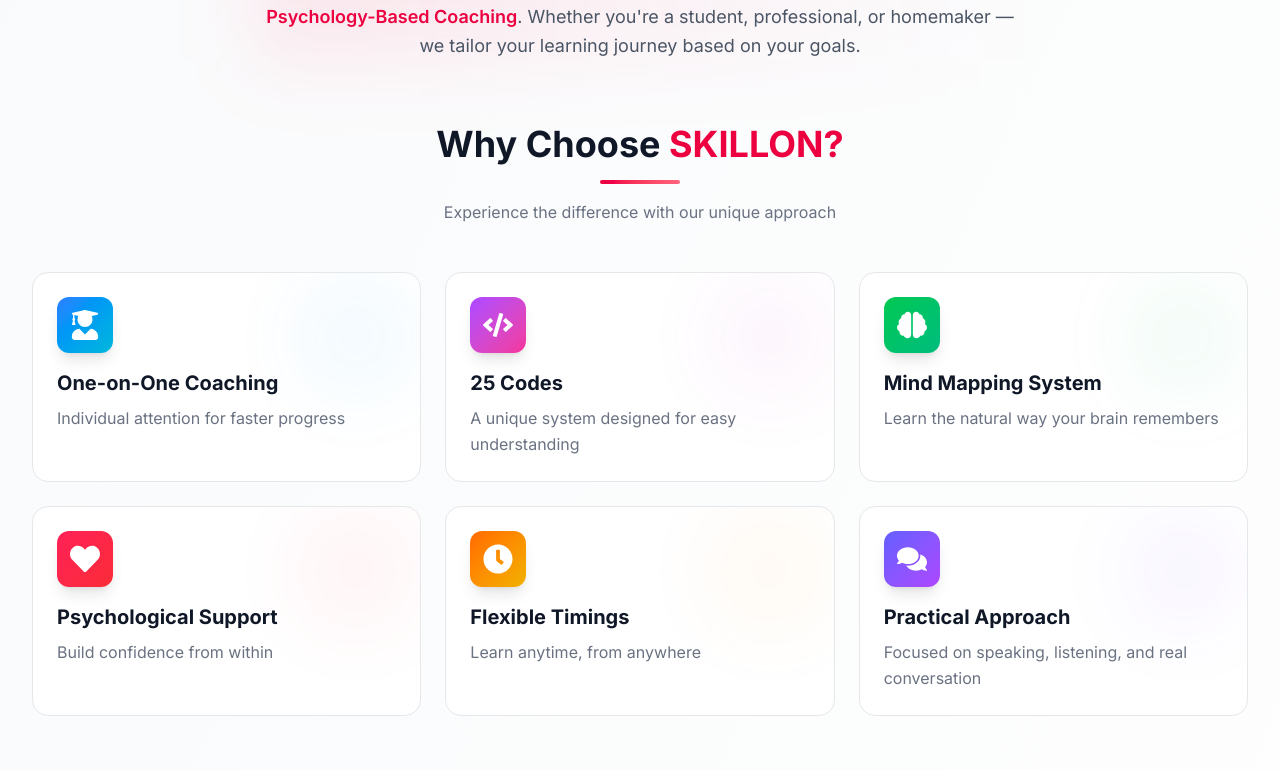
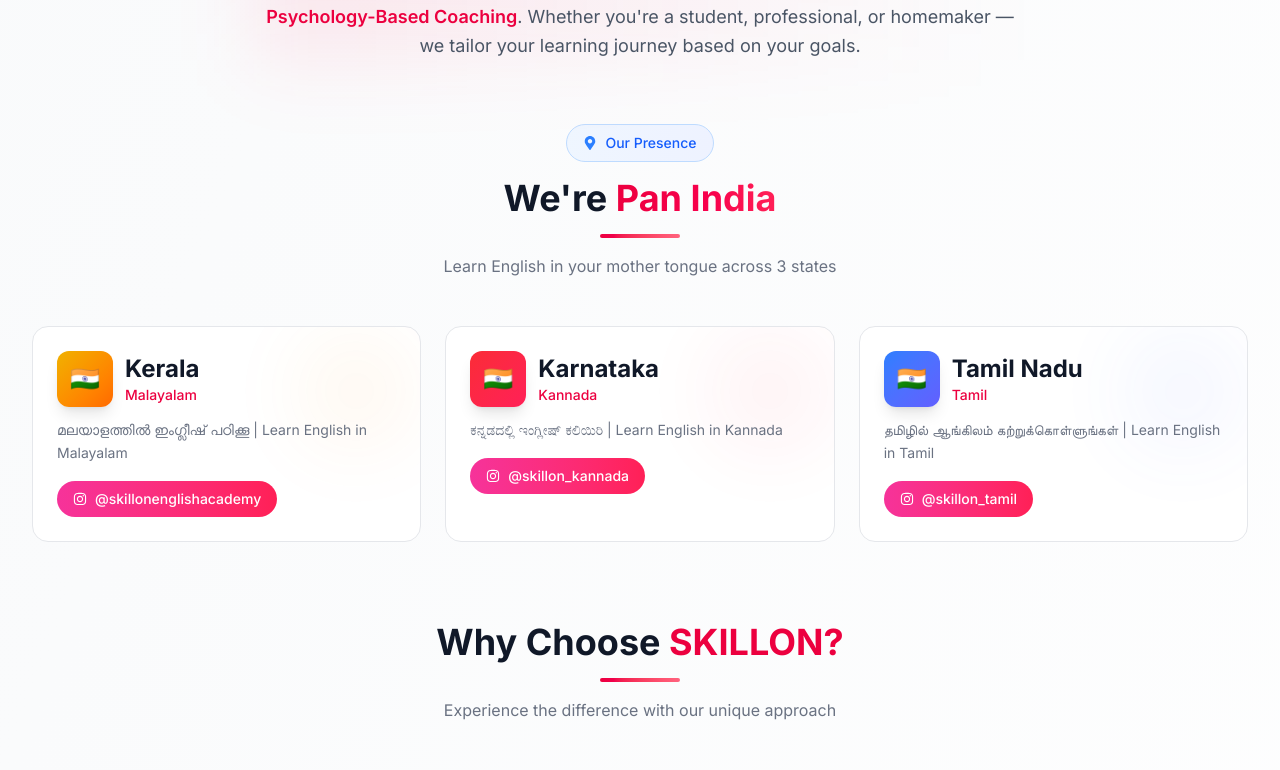
Before and after one commit to sadikalike/Skillonenglishacademy, a Next.js app: page / in a window 1280 px wide. Shown: the part 1240-2010 px from the top of the page. Built offline with nearby package versions, Linux system fonts and the light colour scheme.

Commit message:
first commitabcvLYrrdrYLLLLkksarikk

```diff
--- a/app/components/About.tsx
+++ b/app/components/About.tsx
@@ -5,7 +5,7 @@
   FaChalkboardTeacher, FaUserGraduate, FaClock, FaBrain,
   FaCode, FaComments, FaUsers, FaHeart, FaCheckCircle,
   FaArrowRight, FaGraduationCap, FaLanguage, FaMicrophone,
-  FaChartLine, FaTrophy, FaRocket
+  FaChartLine, FaTrophy, FaRocket, FaInstagram, FaMapMarkerAlt
 } from "react-icons/fa";
 
 export default function About() {
@@ -79,6 +79,37 @@
     { name: "Interview & Presentation Training", icon: <FaChartLine />, color: "from-indigo-500 to-purple-500" }
   ];
 
+  // States Data
+  const states = [
+    {
+      name: "Kerala",
+      language: "Malayalam",
+      flag: "🇮🇳",
+      color: "from-yellow-500 to-orange-500",
+      instagram: "https://www.instagram.com/skillonenglishacademy",
+      instagramHandle: "@skillonenglishacademy",
+      description: "മലയാളത്തിൽ ഇംഗ്ലീഷ് പഠിക്കൂ | Learn English in Malayalam"
+    },
+    {
+      name: "Karnataka",
+      language: "Kannada",
+      flag: "🇮🇳",
+      color: "from-red-500 to-rose-500",
+      instagram: "https://www.instagram.com/skillon_kannada",
+      instagramHandle: "@skillon_kannada",
+      description: "ಕನ್ನಡದಲ್ಲಿ ಇಂಗ್ಲೀಷ್ ಕಲಿಯಿರಿ | Learn English in Kannada"
+    },
+    {
+      name: "Tamil Nadu",
+      language: "Tamil",
+      flag: "🇮🇳",
+      color: "from-blue-500 to-indigo-500",
+      instagram: "https://www.instagram.com/skillon_tamil",
+      instagramHandle: "@skillon_tamil",
+      description: "தமிழில் ஆங்கிலம் கற்றுக்கொள்ளுங்கள் | Learn English in Tamil"
+    }
+  ];
+
   const fadeInUp = {
     hidden: { opacity: 0, y: 30 },
     visible: { opacity: 1, y: 0, transition: { duration: 0.6 } }
@@ -126,6 +157,70 @@
               Whether you're a student, professional, or homemaker — we tailor your learning journey based on your goals.
             </p>
           </div>
+        </motion.div>
+
+        {/* States Section - Before Why Choose SKILLON */}
+        <motion.div
+          initial="hidden"
+          whileInView="visible"
+          viewport={{ once: true, amount: 0.2 }}
+          variants={fadeInUp}
+          className="mb-20"
+        >
+          <div className="text-center mb-12">
+            <div className="inline-flex items-center gap-2 bg-gradient-to-r from-blue-50 to-indigo-50 px-4 py-2 rounded-full mb-4 border border-blue-200">
+              <FaMapMarkerAlt className="text-blue-500 text-sm" />
+              <span className="text-blue-600 text-sm font-medium">Our Presence</span>
+            </div>
+            <h2 className="text-3xl md:text-4xl font-bold text-gray-900 mb-4">
+              We're <span className="bg-gradient-to-r from-rose-600 to-rose-500 bg-clip-text text-transparent">Pan India</span>
+            </h2>
+            <div className="w-20 h-1 bg-gradient-to-r from-rose-600 to-rose-400 mx-auto rounded-full"></div>
+            <p className="text-gray-500 mt-4">Learn English in your mother tongue across 3 states</p>
+          </div>
+
+          <motion.div
+            variants={staggerContainer}
+            initial="hidden"
+            whileInView="visible"
+            viewport={{ once: true, amount: 0.2 }}
+            className="grid md:grid-cols-3 gap-6"
+          >
+            {states.map((state, index) => (
+              <motion.div
+                key={index}
+                variants={fadeInUp}
+                whileHover={{ y: -8, scale: 1.02 }}
+                className="group relative p-6 bg-white rounded-2xl border border-gray-200 hover:border-rose-300 hover:shadow-2xl transition-all duration-300 overflow-hidden"
+              >
+                <div className={`absolute top-0 right-0 w-32 h-32 bg-gradient-to-br ${state.color} opacity-5 rounded-full blur-2xl`}></div>
+                <div className="relative z-10">
+                  <div className="flex items-center gap-3 mb-3">
+                    <div className={`w-14 h-14 bg-gradient-to-br ${state.color} rounded-xl flex items-center justify-center text-white text-2xl shadow-lg`}>
+                      {state.flag}
+                    </div>
+                    <div>
+                      <h3 className="text-2xl font-bold text-gray-900">{state.name}</h3>
+                      <p className="text-sm text-rose-600 font-medium">{state.language}</p>
+                    </div>
+                  </div>
+                  <p className="text-gray-500 text-sm leading-relaxed mb-4">
+                    {state.description}
+                  </p>
+                  <motion.a
+                    href={state.instagram}
+                    target="_blank"
+                    rel="noopener noreferrer"
+                    whileHover={{ scale: 1.05 }}
+                    className="inline-flex items-center gap-2 px-4 py-2 bg-gradient-to-r from-pink-500 to-rose-500 text-white rounded-full text-sm font-medium hover:shadow-lg transition-all duration-300"
+                  >
+                    <FaInstagram className="text-sm" />
+                    {state.instagramHandle}
+                  </motion.a>
+                </div>
+              </motion.div>
+            ))}
+          </motion.div>
         </motion.div>
 
         {/* Why Choose SKILLON Section */}
--- a/app/components/testimonials.tsx
+++ b/app/components/testimonials.tsx
@@ -1,7 +1,8 @@
 "use client";
 
 import { useState } from "react";
-import { FaQuoteLeft, FaStar, FaChevronDown, FaChevronUp, FaGoogle, FaBusinessTime } from "react-icons/fa";
+import { motion } from "framer-motion";
+import { FaQuoteLeft, FaStar, FaChevronDown, FaChevronUp, FaGoogle, FaExternalLinkAlt } from "react-icons/fa";
 
 export default function Testimonials() {
   const [openFaq, setOpenFaq] = useState<number | null>(null);
@@ -14,7 +15,6 @@
       text: "Excellent teaching methodology! The mind-mapping technique really helped me grasp English grammar quickly. My confidence has improved significantly.",
       rating: 5,
       date: "2 weeks ago",
-      source: "Google"
     },
     {
       name: "Priya S.",
@@ -22,7 +22,6 @@
       text: "The 25 fluency tips are amazing! I never thought learning English could be this easy. The instructors are very supportive and patient.",
       rating: 5,
       date: "1 month ago",
-      source: "Google"
     },
     {
       name: "Amit V.",
@@ -30,7 +29,6 @@
       text: "Best decision I made for my English learning journey. The practical approach and real-life conversations helped me speak fluently in meetings.",
       rating: 5,
       date: "3 weeks ago",
-      source: "Google"
     },
     {
       name: "Sneha M.",
@@ -38,7 +36,6 @@
       text: "Very flexible timings and personalized attention. I can now speak English confidently with my children's teachers and at social gatherings.",
       rating: 5,
       date: "2 months ago",
-      source: "Google"
     },
     {
       name: "Vikram G.",
@@ -46,7 +43,6 @@
       text: "The crash course was exactly what I needed for my interview preparation. Within 4 weeks, I saw remarkable improvement in my speaking skills.",
       rating: 5,
       date: "1 week ago",
-      source: "Google"
     },
     {
       name: "Kavita R.",
@@ -54,7 +50,6 @@
       text: "Outstanding support from personal tutors. The psychological techniques helped me overcome my fear of speaking English. Highly recommended!",
       rating: 5,
       date: "3 months ago",
-      source: "Google"
     }
   ];
 
@@ -89,59 +84,113 @@
     setOpenFaq(openFaq === index ? null : index);
   };
 
+  const fadeInUp = {
+    hidden: { opacity: 0, y: 30 },
+    visible: { opacity: 1, y: 0, transition: { duration: 0.6 } }
+  };
+
+  const staggerContainer = {
+    hidden: { opacity: 0 },
+    visible: {
+      opacity: 1,
+      transition: { staggerChildren: 0.1 }
+    }
+  };
+
+  // ✅ Correct Google Maps Link from your shared URL
+  const googleMapsLink = "https://maps.app.goo.gl/3PybXkj7FSMmuCCH6";
+  const googleReviewLink = "https://search.google.com/local/writereview?placeid=3PybXkj7FSMmuCCH6";
+
   return (
-    <section id="testimonials" className="py-24 bg-gray-50">
+    <section id="testimonials" className="py-24 bg-gradient-to-br from-gray-50 to-white overflow-hidden">
       <div className="max-w-7xl mx-auto px-4 sm:px-6 lg:px-8">
 
         {/* Header */}
-        <div className="text-center max-w-3xl mx-auto mb-16">
-          <div className="inline-flex items-center gap-2 bg-rose-50 px-4 py-2 rounded-full mb-6">
+        <motion.div
+          initial="hidden"
+          whileInView="visible"
+          viewport={{ once: true, amount: 0.3 }}
+          variants={fadeInUp}
+          className="text-center max-w-3xl mx-auto mb-16"
+        >
+          <div className="inline-flex items-center gap-2 bg-gradient-to-r from-rose-50 to-rose-100 px-4 py-2 rounded-full mb-6 border border-rose-200">
             <span className="w-2 h-2 bg-rose-500 rounded-full animate-pulse"></span>
             <span className="text-rose-600 text-sm font-medium">Student Success Stories</span>
           </div>
-          <h1 className="text-4xl md:text-5xl font-bold mb-6">
-            Our <span className="text-rose-600">Successful Students</span>
+          <h1 className="text-4xl md:text-5xl font-bold mb-6 text-gray-900">
+            Our <span className="bg-gradient-to-r from-rose-600 to-rose-500 bg-clip-text text-transparent">Successful Students</span>
           </h1>
           <p className="text-gray-600 text-lg">
             Hear what our students have to say about their journey with SKILLON
           </p>
-        </div>
+        </motion.div>
 
-        {/* Google My Business Link */}
-        <div className="flex justify-center mb-12">
+        {/* Google Business Links */}
+        <motion.div
+          initial="hidden"
+          whileInView="visible"
+          viewport={{ once: true, amount: 0.3 }}
+          variants={fadeInUp}
+          className="flex flex-wrap justify-center gap-4 mb-12"
+        >
           <a
-            href="https://g.co/kgs/your-business-id"
+            href={googleMapsLink}
             target="_blank"
             rel="noopener noreferrer"
-            className="inline-flex items-center gap-3 px-6 py-3 bg-white border border-gray-200 rounded-full shadow-md hover:shadow-lg transition-all duration-300 group"
+            className="inline-flex items-center gap-3 px-6 py-3 bg-white border border-gray-200 rounded-full shadow-md hover:shadow-lg hover:border-rose-300 transition-all duration-300 group"
           >
             <FaGoogle className="text-2xl text-blue-600" />
-            <span className="text-gray-700 font-medium">Review us on</span>
-            <span className="text-blue-600 font-bold">Google</span>
-            <FaBusinessTime className="text-gray-400 group-hover:text-green-500 transition" />
+            <span className="text-gray-700 font-medium">Find us on</span>
+            <span className="text-blue-600 font-bold">Google Maps</span>
+            <FaExternalLinkAlt className="text-gray-400 text-sm group-hover:text-rose-500 transition" />
           </a>
-        </div>
+          <a
+            href={googleMapsLink}
+            target="_blank"
+            rel="noopener noreferrer"
+            className="inline-flex items-center gap-3 px-6 py-3 bg-gradient-to-r from-rose-50 to-rose-100 border border-rose-200 rounded-full shadow-md hover:shadow-lg hover:border-rose-300 transition-all duration-300 group"
+          >
+            <FaStar className="text-yellow-500" />
+            <span className="text-gray-700 font-medium">Write a Review</span>
+            <FaExternalLinkAlt className="text-gray-400 text-sm group-hover:text-rose-500 transition" />
+          </a>
+        </motion.div>
 
         {/* Google Reviews Grid */}
-        <div className="mb-16">
+        <motion.div
+          initial="hidden"
+          whileInView="visible"
+          viewport={{ once: true, amount: 0.2 }}
+          variants={fadeInUp}
+          className="mb-16"
+        >
           <div className="text-center mb-8">
-            <div className="inline-flex items-center gap-2 bg-green-50 px-4 py-2 rounded-full">
+            <div className="inline-flex items-center gap-2 bg-gradient-to-r from-green-50 to-emerald-50 px-4 py-2 rounded-full border border-green-200">
               <FaGoogle className="text-green-600" />
               <span className="text-green-700 text-sm font-medium">Google Reviews</span>
               <div className="flex items-center gap-1 ml-2">
-                <FaStar className="text-yellow-400 text-sm" />
-                <span className="text-green-700 font-bold">5.0</span>
+                {[...Array(5)].map((_, i) => (
+                  <FaStar key={i} className="text-yellow-400 text-sm" />
+                ))}
+                <span className="text-green-700 font-bold ml-1">4.9</span>
               </div>
             </div>
           </div>
 
-          <div className="grid md:grid-cols-2 lg:grid-cols-3 gap-6">
+          <motion.div
+            variants={staggerContainer}
+            initial="hidden"
+            whileInView="visible"
+            viewport={{ once: true, amount: 0.2 }}
+            className="grid md:grid-cols-2 lg:grid-cols-3 gap-6"
+          >
             {googleReviews.map((review, index) => (
-              <div
+              <motion.div
                 key={index}
-                className="bg-white rounded-2xl p-6 shadow-md hover:shadow-xl transition-all duration-300 group border border-gray-100 hover:border-green-200"
+                variants={fadeInUp}
+                whileHover={{ y: -5 }}
+                className="bg-white rounded-2xl p-6 shadow-md hover:shadow-xl transition-all duration-300 group border border-gray-100 hover:border-rose-200"
               >
-                {/* Google Badge */}
                 <div className="flex items-center justify-between mb-3">
                   <div className="flex items-center gap-2">
                     <FaGoogle className="text-blue-500" />
@@ -154,17 +203,14 @@
                   </div>
                 </div>
 
-                {/* Quote Icon */}
                 <FaQuoteLeft className="text-rose-200 text-2xl mb-3 group-hover:text-rose-300 transition" />
 
-                {/* Review Text */}
                 <p className="text-gray-600 text-sm leading-relaxed mb-4">
                   "{review.text}"
                 </p>
 
-                {/* Student Info */}
                 <div className="flex items-center gap-3 pt-3 border-t border-gray-100">
-                  <div className="w-10 h-10 bg-gradient-to-r from-green-500 to-emerald-500 rounded-full flex items-center justify-center text-white text-sm font-bold">
+                  <div className="w-10 h-10 bg-gradient-to-r from-rose-500 to-rose-600 rounded-full flex items-center justify-center text-white text-sm font-bold">
                     {review.name.charAt(0)}
                   </div>
                   <div>
@@ -172,44 +218,50 @@
                     <p className="text-xs text-gray-500">{review.role}</p>
                   </div>
                 </div>
-              </div>
+              </motion.div>
             ))}
-          </div>
+          </motion.div>
 
-          {/* View All Reviews Button */}
           <div className="text-center mt-8">
             <a
-              href="https://g.co/kgs/your-business-id"
+              href={googleMapsLink}
               target="_blank"
               rel="noopener noreferrer"
-              className="inline-flex items-center gap-2 px-6 py-2.5 bg-green-600 text-white rounded-full font-semibold hover:bg-green-700 transition-all duration-300 shadow-md hover:shadow-lg"
+              className="inline-flex items-center gap-2 px-6 py-2.5 bg-gradient-to-r from-rose-600 to-rose-500 text-white rounded-full font-semibold hover:shadow-lg transition-all duration-300"
             >
               <FaGoogle />
               View All Google Reviews
+              <FaExternalLinkAlt className="text-sm" />
             </a>
           </div>
-        </div>
+        </motion.div>
 
         {/* FAQ Section */}
-        <div className="max-w-4xl mx-auto">
+        <motion.div
+          initial="hidden"
+          whileInView="visible"
+          viewport={{ once: true, amount: 0.2 }}
+          variants={fadeInUp}
+          className="max-w-4xl mx-auto"
+        >
           <div className="text-center mb-12">
-            <div className="inline-flex items-center gap-2 bg-rose-50 px-4 py-2 rounded-full mb-6">
+            <div className="inline-flex items-center gap-2 bg-gradient-to-r from-rose-50 to-rose-100 px-4 py-2 rounded-full mb-6 border border-rose-200">
               <span className="w-2 h-2 bg-rose-500 rounded-full animate-pulse"></span>
               <span className="text-rose-600 text-sm font-medium">Got Questions?</span>
             </div>
-            <h2 className="text-3xl md:text-4xl font-bold mb-4">
-              Frequently Asked <span className="text-rose-600">Questions</span>
+            <h2 className="text-3xl md:text-4xl font-bold mb-4 text-gray-900">
+              Frequently Asked <span className="bg-gradient-to-r from-rose-600 to-rose-500 bg-clip-text text-transparent">Questions</span>
             </h2>
             <p className="text-gray-600">
               Find answers to common questions about our courses and learning process
             </p>
           </div>
 
-          {/* FAQ Accordion */}
           <div className="space-y-4">
             {faqs.map((faq, index) => (
-              <div
+              <motion.div
                 key={index}
+                variants={fadeInUp}
                 className="bg-white rounded-xl shadow-sm overflow-hidden border border-gray-100 hover:border-rose-200 transition-all"
               >
                 <button
@@ -230,23 +282,22 @@
                     </p>
                   </div>
                 )}
-              </div>
+              </motion.div>
             ))}
           </div>
 
-          {/* FAQ CTA */}
           <div className="text-center mt-12">
             <p className="text-gray-600 mb-4">
               Still have questions? We're here to help!
             </p>
             <a
               href="#contact"
-              className="inline-flex items-center gap-2 px-6 py-3 bg-rose-600 text-white rounded-full font-semibold hover:bg-rose-700 transition-all duration-300"
+              className="inline-flex items-center gap-2 px-6 py-3 bg-gradient-to-r from-rose-600 to-rose-500 text-white rounded-full font-semibold hover:shadow-lg transition-all duration-300"
             >
               Contact Us
             </a>
           </div>
-        </div>
+        </motion.div>
       </div>
     </section>
   );
```
Also changed, not shown: app/components/contact.tsx (+14 -44 lines).
